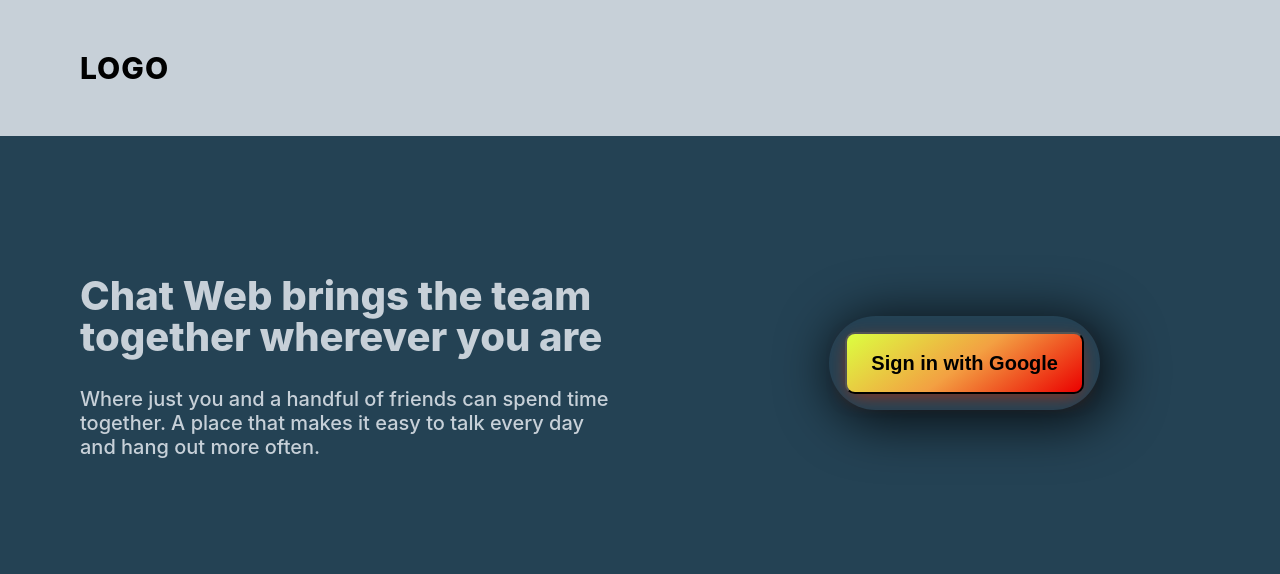
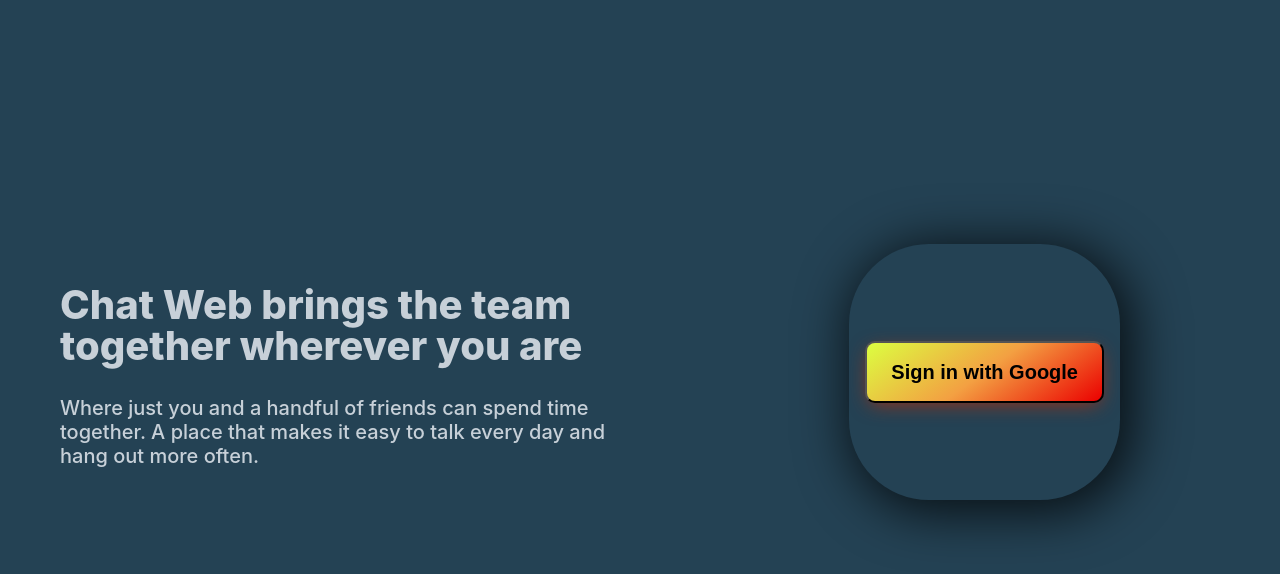
Before and after one commit to zu-do/prog-sist-inzin-projektas, a React (Create React App) app in the folder chat-web/: page / in a window 1280 px wide. Shown: the top 574 px of the page. Built offline with nearby package versions, Linux system fonts and the light colour scheme.

Commit message:
Added main page functionality

```diff
--- a/chat-web/src/App.css
+++ b/chat-web/src/App.css
@@ -112,7 +112,7 @@
   display: flex;
   align-items: center;
   justify-content: center;
-  padding: 20px 20px;
+  height: calc(100vh - 3.5rem)
 
 }
 
@@ -255,6 +255,7 @@ input {
   max-width: 650px;
   max-height: 650px;
   margin: 60px 60px;
+
 }
 
 
--- a/chat-web/src/App.tsx
+++ b/chat-web/src/App.tsx
@@ -6,6 +6,7 @@ import 'firebase/compat/auth';
 import 'firebase/compat/firestore';
 import { getAuth, onAuthStateChanged, signInWithPopup , signOut} from "firebase/auth";
 import { GoogleAuthProvider } from "firebase/auth";
+import { isContentEditable } from '@testing-library/user-event/dist/utils';
 firebase.initializeApp({
   apiKey: "AIzaSyCa9bz6v8yGfJHHktwx0hGvzf_NqOy6QY8",
   authDomain: "chat-web-projektas.firebaseapp.com",
@@ -26,17 +27,35 @@ function App() {
   function Check (){
     const head = document.getElementById('head');
     const siSec = document.getElementById('signInSection');
-    if (head !== null && siSec !== null){
+    const content = document.getElementById('content');
+    if (head !== null && siSec !== null && content !==null){
       if (auth.currentUser === null){
           head.style.display='none'
           siSec.style.display='flex'
+          content.style.display='flex'
       }
       else {
         head.style.display='block'
         siSec.style.display='none'
+        content.style.display='none'
       }
     }
 
+  }
+
+  function Content()
+  {
+    return(
+      <div className='content' id = 'content'>
+      <div className='info'>
+        <h2><span>Chat Web brings the team together wherever you are</span></h2>
+        <p>Where just you and a handful of friends can spend time together. A place that makes
+          it easy to talk every day and hang out more often.
+        </p>
+
+      </div>
+    </div>
+    )
   }
 
 function MainHeader(){
@@ -78,24 +97,9 @@ setInterval(Check, 1000)
 
    <MainHeader/>
 
-   <header>
-        <h2><a href="#" className="logo">Logo</a></h2>
-        <div className="navigation">
-        </div>
-      </header>
+    <div className='main'>
+      <Content/>
 
-    <div className='main'>
-
-    <div className="content">
-        <div className="info">
-          <h2><span>Chat Web brings the team together wherever you are</span></h2>
-          <p>Where just you and a handful of friends can spend time together. A place that makes
-            it easy to talk every day and hang out more often.
-          </p>
-
-        </div>
-
-      </div>
  <section className='signInSection' id='signInSection'>
           <SignIn/>
           </section>
@@ -106,6 +110,7 @@ setInterval(Check, 1000)
     </div>
   );
 }
+
 
 function SignIn() {
 
--- a/package.json
+++ /dev/null
@@ -1,5 +0,0 @@
-{
-  "dependencies": {
-    "firebase": "^9.6.7"
-  }
-}
```
Also changed, not shown: 1 other file (tests, documents, lock files or other folders).
